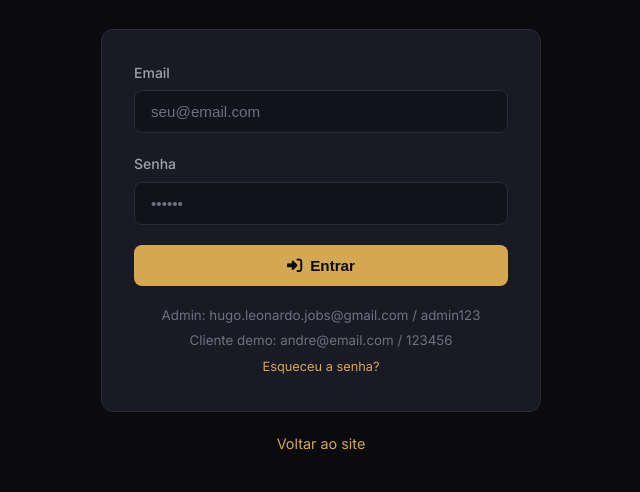
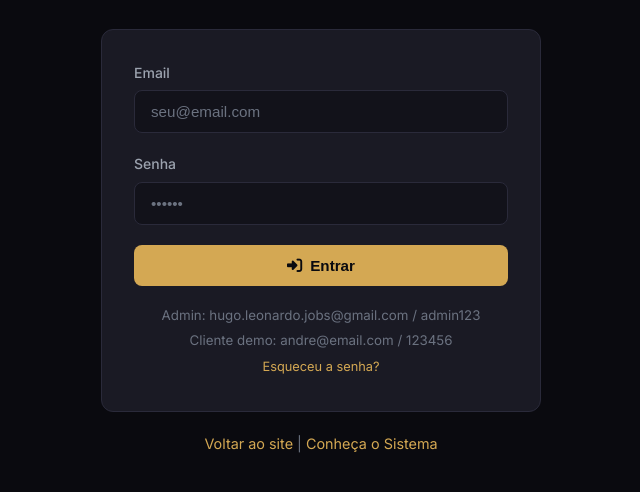
Before and after one commit to hugoDEV-full/barbearia-planos, a plain HTML site: page login.html in a window 1280 px wide. Shown: the part 244-736 px from the top of the page, without its empty margins (319-959 px from the left). Drawn offline with nearby package versions, Linux system fonts and the light colour scheme.

Commit message:
feat: adiciona link para material publicitario no index e login

```diff
--- a/login.html
+++ b/login.html
@@ -34,6 +34,8 @@
     </div>
     <div class="auth-footer">
       <a href="index.html">Voltar ao site</a>
+      <span style="color:var(--text-muted);">|</span>
+      <a href="material-publicitario.html">Conheça o Sistema</a>
     </div>
   </div>
 
```
Also changed, not shown: index.html (+1 -0 lines).
